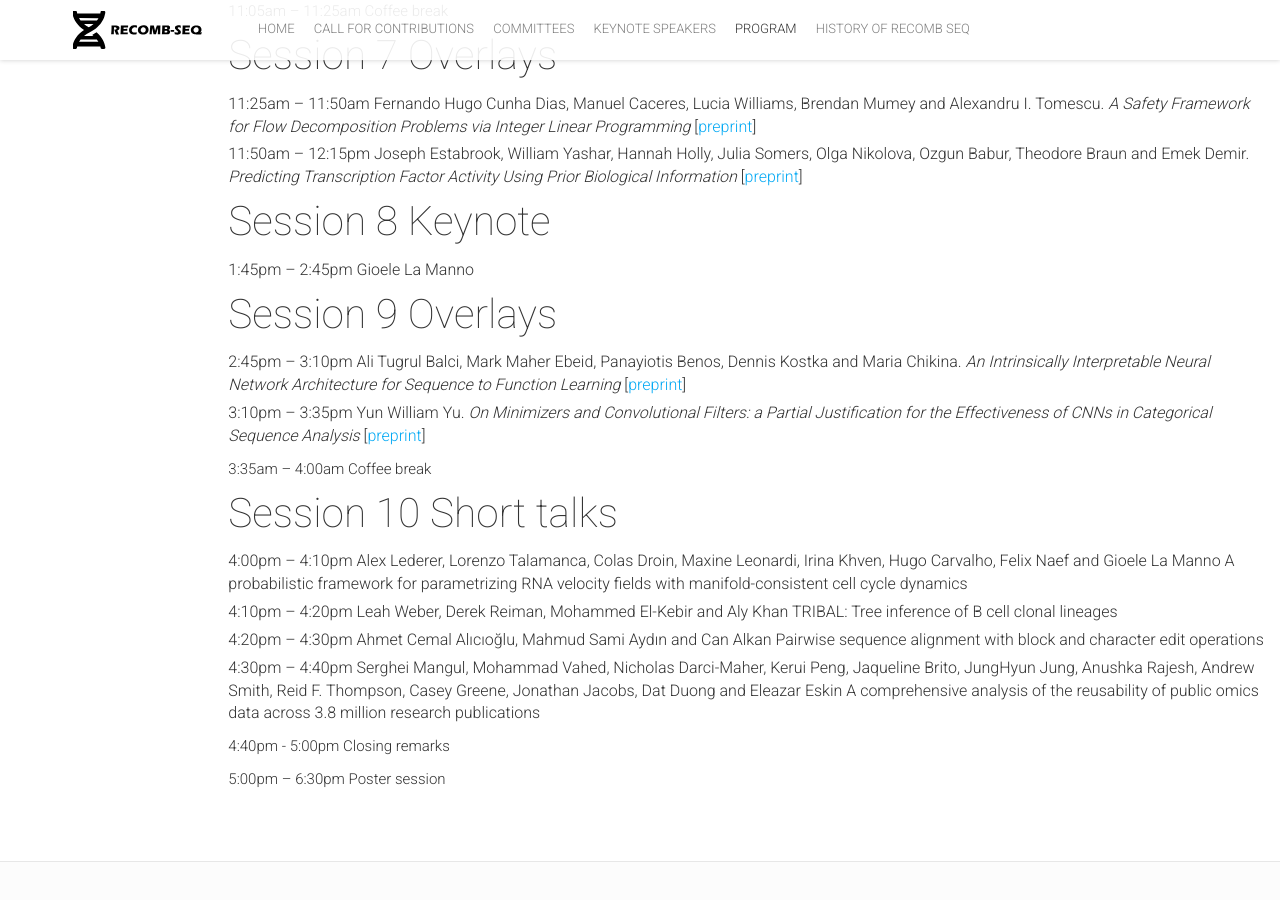
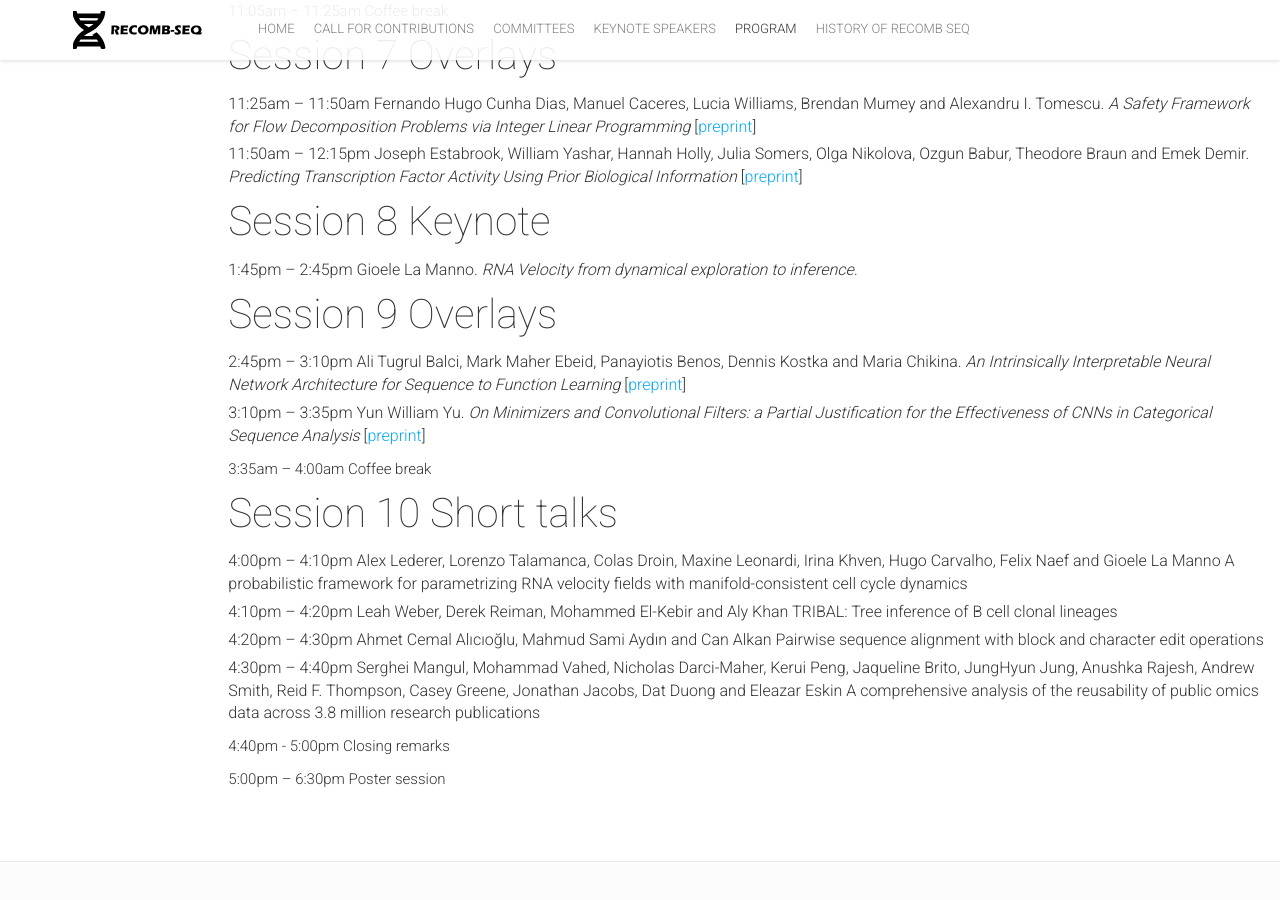
Before and after one commit to recomb-seq/recomb-seq.github.io, a Jekyll site: the page built from schedule.html, in a window 1280 px wide and 900 px high, scrolled down 2215 px. Built offline with Jekyll 4.4.1, drawn with Linux system fonts in a browser that asks for light colours; nearby versions of some CDN libraries; comment, search, counter and statistics services are not loaded.

Commit message:
Update schedule-tbd.html

```diff
--- a/_includes/schedule-tbd.html
+++ b/_includes/schedule-tbd.html
@@ -71,7 +71,8 @@
 
 <h4>Session 8 Keynote</h4>
 <ul>
-<li>1:45pm – 2:45pm Gioele La Manno
+    <li>1:45pm – 2:45pm Gioele La Manno. <em>RNA Velocity from dynamical exploration to inference.</em>
+
 </ul>
 
 <h4>Session 9 Overlays</h4>
```
